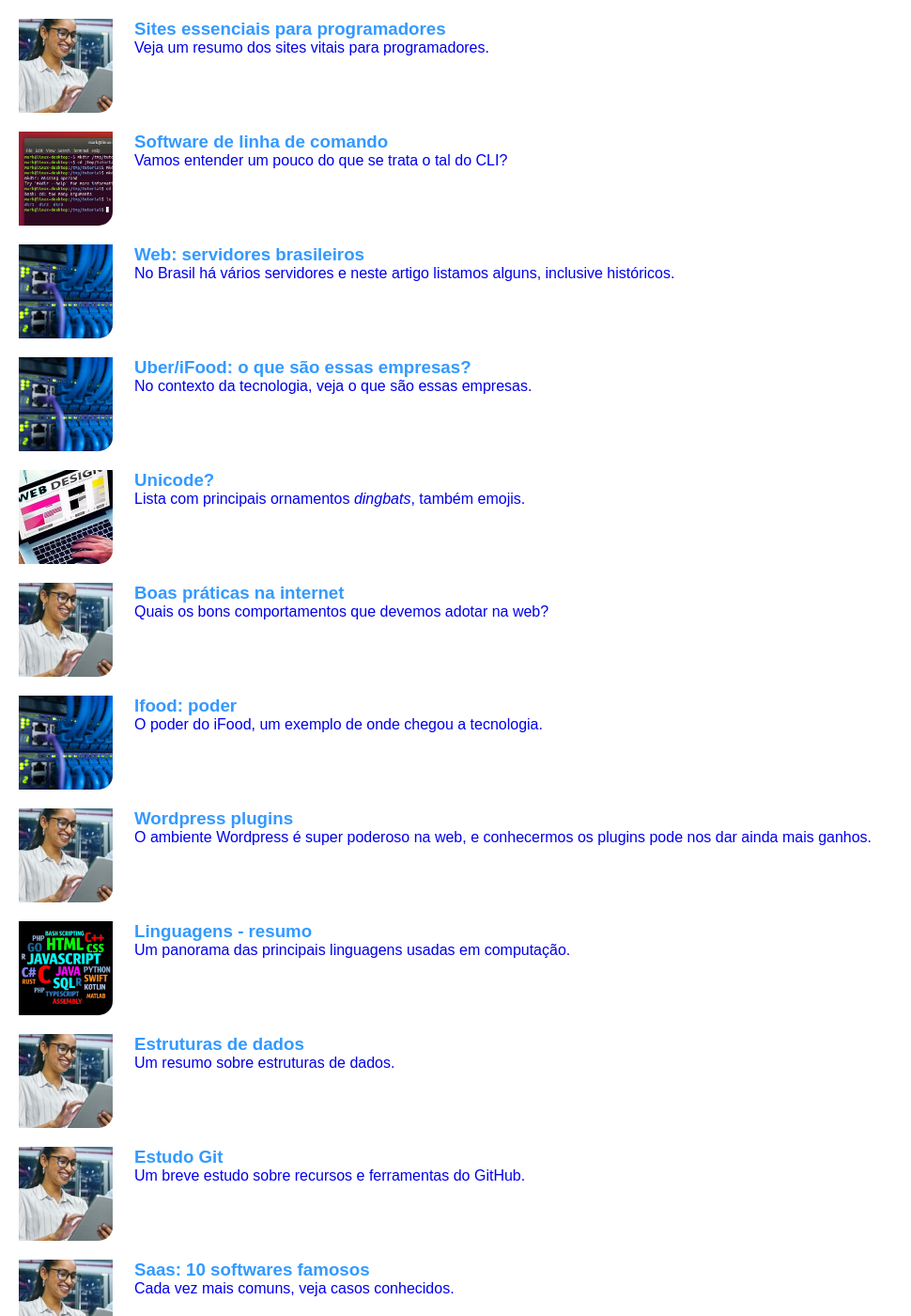
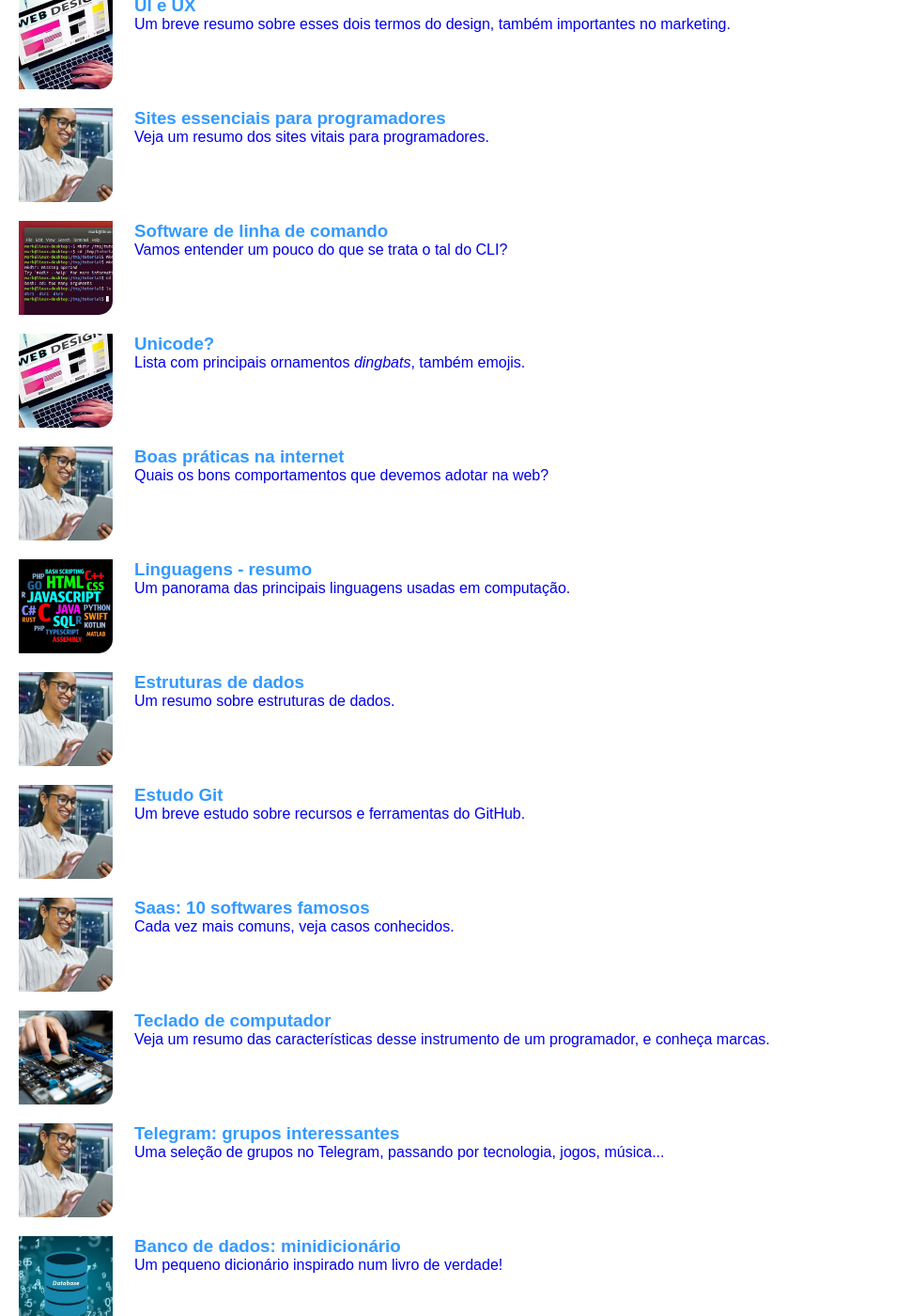
Before and after one commit to Joesynth/joesynth.github.io, a Jekyll site: the page built from index.html, in a window 1280 px wide and 1400 px high, scrolled down 3347 px. Shown: the whole window at 94% size, without its empty margins (0-970 px from the left). Built offline with Jekyll 4.4.1, drawn with Linux system fonts in a browser that asks for light colours; some of the changed text lies outside the part shown.

Commit message:
Update artigo.json

```diff
--- a/_data/artigo.json
+++ b/_data/artigo.json
@@ -12,9 +12,15 @@
     "p": "Veja as instituições mais poderosas que utilizam o sistema operacional do pinguim, no Brasil e no exterior."
   },
   {
+    "href": "por-que-usar-linux.html",
+    "src": "image/linux.png",
+    "h3": "Por que usar Linux?",
+    "p": "Um guia elementar."
+  },
+  {
     "href": "nano-editor-de-codigos.html",
     "src": "image/cli.png",
-    "h3": "Nano",
+    "h3": "Nano: editor de códigos",
     "p": "Um tutorial vital do editor de códigos Nano, presente no Ubuntu e na maioria dos Linux."
   },
   {
@@ -80,7 +86,7 @@
   {
     "href": "bluefish-editor-de-codigo.html",
     "src": "image/linguagem.png",
-    "h3": "Bluefish editor de códigos",
+    "h3": "Bluefish: editor de códigos",
     "p": "Instalação, configuração e muito mais sobre esse belo editor de códigos."
   },
   {
@@ -121,7 +127,7 @@
   },
   {
     "href": "software-livre-e-software-proprietario.html",
-    "src": "image/linux.png",
+    "src": "image/.png",
     "h3": "Software livre e software proprietário",
     "p": "Sim, existe software público ou feito em comunidade, colaboração. Mas o que difere dos softwares privados?"
   },
@@ -168,18 +174,6 @@
     "p": "Vamos entender um pouco do que se trata o tal do CLI?"
   },
   {
-    "href": "web-servidores-brasileiros.html",
-    "src": "image/rede.png",
-    "h3": "Web: servidores brasileiros",
-    "p": "No Brasil há vários servidores e neste artigo listamos alguns, inclusive históricos."
-  },
-  {
-    "href": "uber-ifood-o-que-sao-essas-empresas.html",
-    "src": "image/rede.png",
-    "h3": "Uber/iFood: o que são essas empresas?",
-    "p": "No contexto da tecnologia, veja o que são essas empresas."
-  },
-  {
     "href": "unicode.html",
     "src": "image/design.png",
     "h3": "Unicode?",
@@ -190,18 +184,6 @@
     "src": "image/ti.png",
     "h3": "Boas práticas na internet",
     "p": "Quais os bons comportamentos que devemos adotar na web?"
-  },
-  {
-    "href": "private.html",
-    "src": "image/rede.png",
-    "h3": "Ifood: poder",
-    "p": "O poder do iFood, um exemplo de onde chegou a tecnologia."
-  },
-  {
-    "href": "wordpress-plugins.html",
-    "src": "image/ti.png",
-    "h3": "Wordpress plugins",
-    "p": "O ambiente Wordpress é super poderoso na web, e conhecermos os plugins pode nos dar ainda mais ganhos."
   },
   {
     "href": "linguagens-resumo.html",
@@ -384,12 +366,6 @@
     "p": "Um guia elementar."
   },
   {
-    "href": "por-que-usar-linux.html",
-    "src": "image/linux.png",
-    "h3": "Por que usar Linux?",
-    "p": "Um guia elementar."
-  },
-  {
     "href": "software-de-rede.html",
     "src": "image/rede.png",
     "h3": "Software de rede",
```
